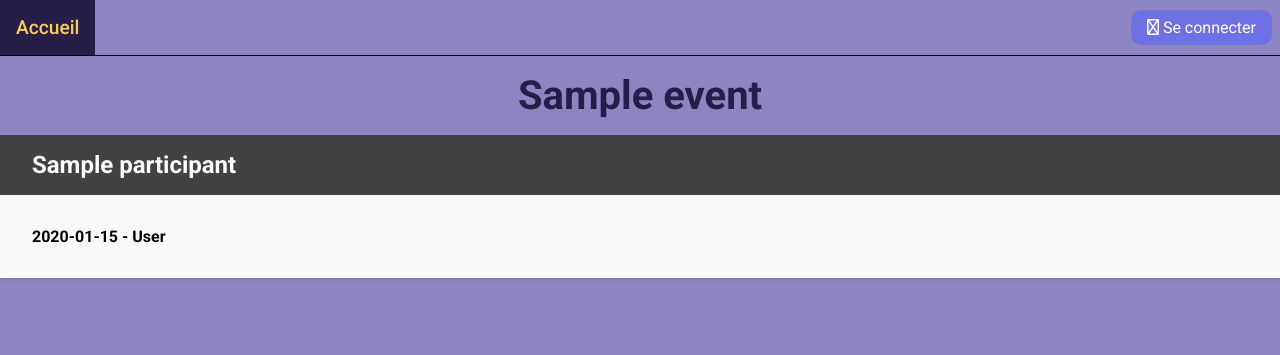
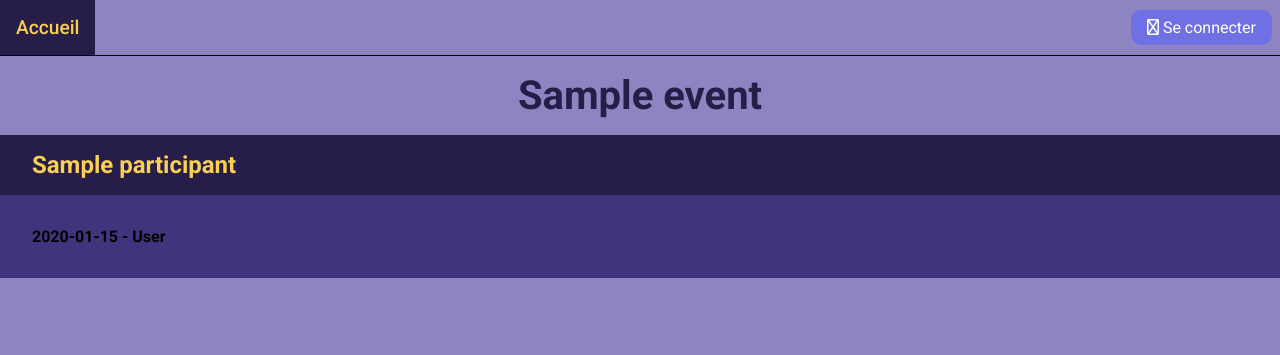
Before and after one commit to enzomtpYT/EPSI-Waitlist, a Flask app: page /list in a window 1280 px wide. Shown: the top 355 px of the page. Run offline with Flask 3, Linux system fonts and the light colour scheme; a database or web service that is not in the repository returns one stand-in record (values such as "Sample title"); some libraries are stand-ins or nearby versions.

Commit message:
small upgrade to list visuals

```diff
--- a/static/styles/base.css
+++ b/static/styles/base.css
@@ -7,6 +7,7 @@
     --btn-color: #7070e5;
     --btn-hover: #5d5dbf;
     --alt1: #2e2456;
+    --alt2: #42347c;
 }
 
 * {
--- a/static/styles/list.css
+++ b/static/styles/list.css
@@ -15,17 +15,21 @@ tr:nth-child(odd), td {
     justify-content: space-between;
     align-items: center;
     padding: 1rem 2rem;
-    background-color: #424242;
-    color: #fff;
+    background-color: var(--main-color);
+    color: var(--accent-color);
 }
 
 .column {
     display: flex;
     flex-direction: column;
     margin: 0 auto;
-    background-color: #f8f9fa;
-    box-shadow: 0 2px 4px rgba(0, 0, 0, 0.1);
+    border-left: 1px solid #e9ecef;
+    background-color: var(--alt2);
     width: 100%;
+}
+
+.listcontainer > .column:first-child{
+    border: 0px;
 }
 
 .candidates {
```
